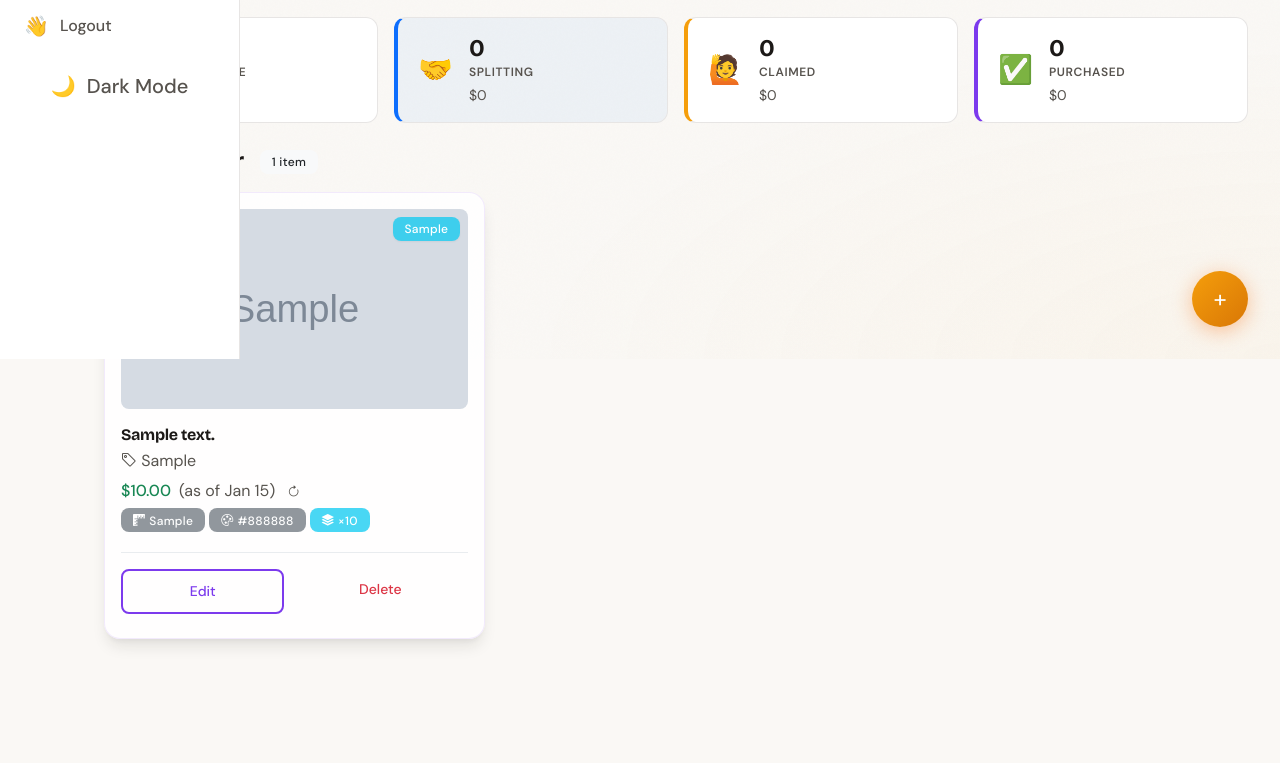
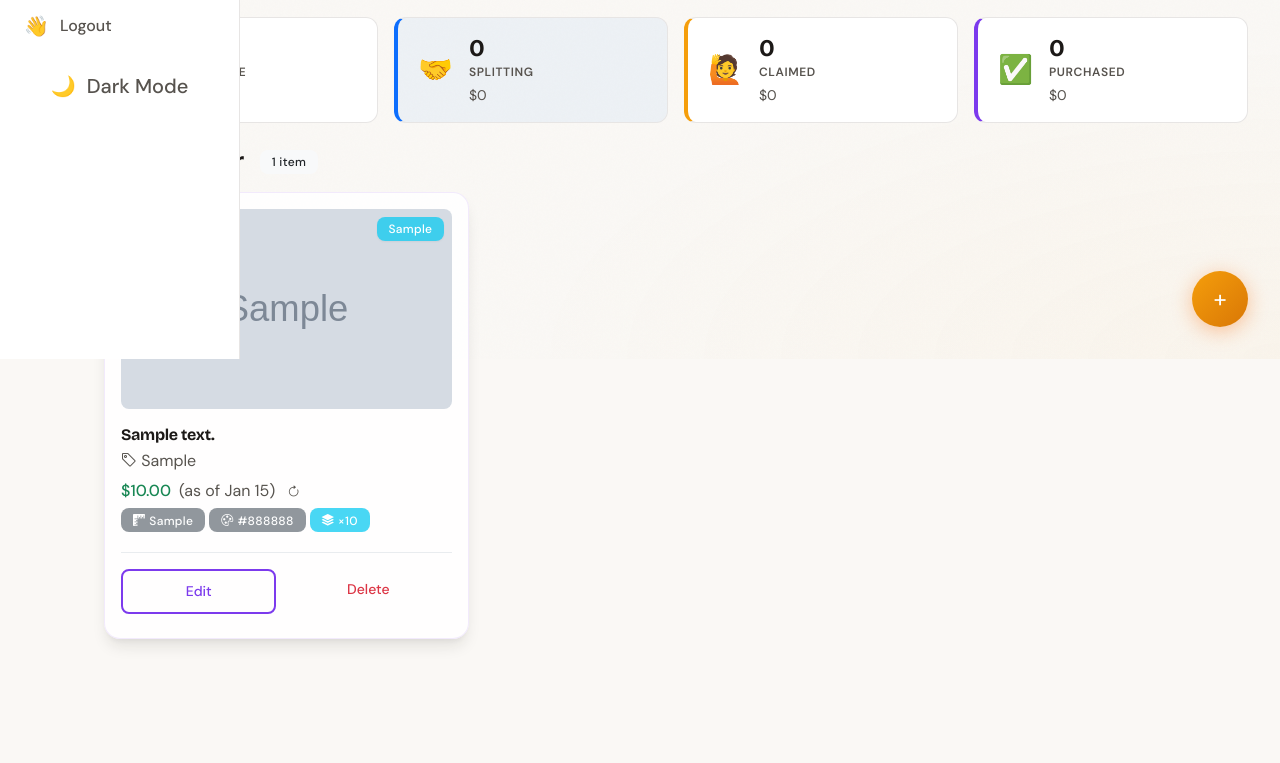
Before and after one commit to ssk42/flask-wishlist-site, a Flask app: page /items in a window 1280 px wide. Shown: the part 441-1204 px from the top of the page. Run offline with Flask 3, Linux system fonts and the light colour scheme; a user stored in the database is signed in; tables that the repository leaves empty hold one stand-in row (values such as "Sample post"); grey boxes marked "Sample" are stand-in pictures; some libraries are stand-ins or nearby versions.

Commit message:
Fix grid layout on items page
The stagger animation wrapper div was breaking the Bootstrap grid
by wrapping column elements. Now passing stagger_index as a Jinja
variable and applying it directly to the card element.

Co-Authored-By: Claude Opus 4.5 <noreply@anthropic.com>

```diff
--- a/templates/items_list.html
+++ b/templates/items_list.html
@@ -200,9 +200,8 @@
     </div>
     <div class="row">
         {% for item in group.items %}
-        <div style="--stagger-index: {{ loop.index0 }};">
-            {% include 'partials/_item_card.html' %}
-        </div>
+        {% set stagger_index = loop.index0 %}
+        {% include 'partials/_item_card.html' %}
         {% endfor %}
     </div>
 </section>
--- a/templates/partials/_item_card.html
+++ b/templates/partials/_item_card.html
@@ -1,6 +1,6 @@
 {# Partial template for a single item card - used by htmx swaps #}
 <div class="col-md-6 col-lg-4 mb-4">
-    <div class="glass-card p-3 h-100 d-flex flex-column stagger-item" id="item-card-{{ item.id }}">
+    <div class="glass-card p-3 h-100 d-flex flex-column stagger-item" id="item-card-{{ item.id }}" style="--stagger-index: {{ stagger_index|default(0) }};">
         <!-- Image Section -->
         <div class="position-relative mb-3 rounded overflow-hidden" style="height: 200px;">
             <img src="{{ item.image_url or default_image_url }}" class="w-100 h-100 object-fit-cover"
```
